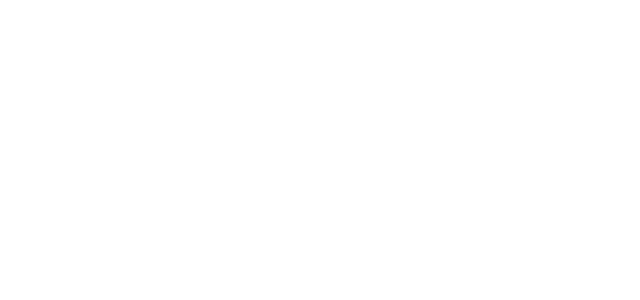
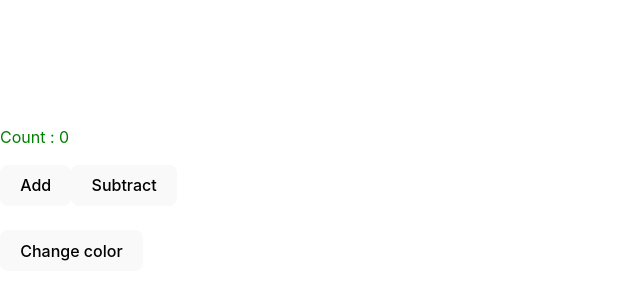
Before and after one commit to Parth-G27/React-Playground, a React (Vite) app: page /testing in a window 1280 px wide. Shown: the part 210-510 px from the top of the page, without its empty margins (0-640 px from the left). Built offline with nearby package versions, Linux system fonts and the light colour scheme.

Commit message:
Added CountAndColor & window.innerWidth

```diff
--- a/src/App.jsx
+++ b/src/App.jsx
@@ -5,19 +5,21 @@ import Food from "./Food";
 import Card from "./components/Card";
 import Students from "./components/Students";
 import List from "./components/List";
-import Button from "./components/Button"
-import  GroceryList  from "./components/GroceryList";
+import Button from "./components/Button";
+import GroceryList from "./components/GroceryList";
 import BioData from "./components/BioData";
 import Counter from "./components/Counter";
 import ColorPicker from "./components/ColorPicker";
-import Car from "./components/Car"
+import Car from "./components/Car";
 import ToDoListApp from "./components/ToDoListApp";
+import Testing from "./components/Testing";
+import CountAndColor from "./components/CountAndColor" ;
+import WidthAndHeightOfWindow from "./components/WidthAndHeightOfWindow";
 
 function App() {
   return (
     <Router>
       <Switch>
-
         <Route exact path="/">
           <Header />
           <Food />
@@ -31,50 +33,54 @@ function App() {
         </Route>
 
         <Route exact path="/props">
-          <Students name = "Kusukabe" age={30} isStudent={true}/>
-          <Students name = "Hakari" age={25} isStudent={false}/>
-          <Students name = "Yamazaki" age={22} isStudent={true}/>
+          <Students name="Kusukabe" age={30} isStudent={true} />
+          <Students name="Hakari" age={25} isStudent={false} />
+          <Students name="Yamazaki" age={22} isStudent={true} />
         </Route>
 
         <Route exact path="/render-lists">
-          <List/>
+          <List />
         </Route>
 
         <Route exact path="/click-event">
-          <Button/>
+          <Button />
         </Route>
 
         <Route exact path="/grocery">
-          <GroceryList/>
+          <GroceryList />
         </Route>
 
         <Route exact path="/biodata">
-          <BioData/>
+          <BioData />
         </Route>
 
         <Route exact path="/counter">
-          <Counter/>
+          <Counter />
         </Route>
 
         <Route exact path="/colorpicker">
-          <ColorPicker/>
+          <ColorPicker />
         </Route>
 
         <Route exact path="/car">
-          <Car/>
+          <Car />
         </Route>
 
         <Route exact path="/to-do-list">
-          <ToDoListApp/>
+          <ToDoListApp />
         </Route>
 
+        <Route exact path="/count-and-color">
+          <CountAndColor />
+        </Route>
 
+        <Route exact path="/width-and-height-of-window">
+          <WidthAndHeightOfWindow />
+        </Route>
 
-
-
-
-
-
+        <Route exact path="/testing">
+          <Testing />
+        </Route>
       </Switch>
     </Router>
   );
--- a/src/components/ColorPicker.jsx
+++ b/src/components/ColorPicker.jsx
@@ -1,26 +1,26 @@
-import { useState } from "react"
+import { useState } from "react";
 
 const ColorPicker = () => {
+  const [color, setcolor] = useState("#FFFFFF");
 
-    const [color, setcolor] = useState('#FFFFFF')
-
-    function handleColorChange(event){
-        setcolor(event.target.value)
+  function handleColorChange(event) {
+    setcolor(event.target.value);
   }
 
   return (
     <>
       <div className="color-picker-container">
         <h2>Color Picker</h2>
-    <div className="color-display " style={{backgroundColor: color}}>
-
-    </div>
+        <div
+          className="color-display "
+          style={{ backgroundColor: color }}
+        ></div>
 
         <p className="color-name">Selected color : {color}</p>
         <input type="color" value={color} onChange={handleColorChange} />
       </div>
     </>
-  )
-}
+  );
+};
 
-export default ColorPicker
+export default ColorPicker;
--- /dev/null
+++ b/src/components/CountAndColor.jsx
@@ -0,0 +1,38 @@
+
+import { useEffect, useState } from "react";
+
+const Testing = () => {
+  const [count, setcount] = useState(0);
+  const [color, setcolor] = useState('green')
+
+
+  useEffect( () => {
+
+    document.title = `Count ${count} ${color}`;
+
+  },[count, color]);
+
+  function addCount() {
+    setcount((c) => c + 1);
+  }
+
+  function subtractCount() {
+    setcount((c) => c - 1);
+  }
+
+  function changeColor(){
+    setcolor( c => c === 'green' ? "red" : "green")
+  }
+
+  return (
+    <>
+      <p style={{color: color}}>Count : {count} </p>
+      <button onClick={addCount}>Add</button>
+      <button onClick={subtractCount}>Subtract</button> <br /> <br />
+      <button onClick={changeColor}>Change color</button>
+
+    </>
+  );
+};
+
+export default Testing;
--- /dev/null
+++ b/src/components/ReactHooksInfo.jsx
@@ -0,0 +1,5 @@
+// useEffect(function, [dependencies])
+
+// 1. useEffect(() => {})           // Runs after every re-render
+// 2. useEffect(() => {},[])       // Runs only on mount
+// 3. useEffect(() => {},[value])  // Runs on mout + when value changes
--- /dev/null
+++ b/src/components/Testing.jsx
@@ -0,0 +1,38 @@
+
+import { useEffect, useState } from "react";
+
+const Testing = () => {
+  const [count, setcount] = useState(0);
+  const [color, setcolor] = useState('green')
+
+
+  useEffect( () => {
+
+    document.title = `Count ${count} ${color}`;
+
+  },[count, color]);
+
+  function addCount() {
+    setcount((c) => c + 1);
+  }
+
+  function subtractCount() {
+    setcount((c) => c - 1);
+  }
+
+  function changeColor(){
+    setcolor( c => c === 'green' ? "red" : "green")
+  }
+
+  return (
+    <>
+      <p style={{color: color}}>Count : {count} </p>
+      <button onClick={addCount}>Add</button>
+      <button onClick={subtractCount}>Subtract</button> <br /> <br />
+      <button onClick={changeColor}>Change color</button>
+
+    </>
+  );
+};
+
+export default Testing;
--- a/src/components/ToDoListApp.jsx
+++ b/src/components/ToDoListApp.jsx
@@ -1,44 +1,53 @@
-import {useState} from 'react'
+import { useState } from "react";
 
 const ToDoListApp = () => {
+  const [task, setTask] = useState("");
+  const [taskList, setTaskList] = useState([]);
 
-
-    const [task, setTask] = useState('')
-    const [taskList, setTaskList] = useState([])
-
-
-
-    function handelTask(event){
+  function handelTask(event) {
     setTask(event.target.value);
-        console.log(task)
+    console.log(task);
   }
 
-    function addTask(){
-
-        setTaskList((prevTasks) => [...prevTasks,task])
-
+  function addTask() {
+    setTaskList((prevTasks) => [...prevTasks, task]);
 
     // console.log(taskList)
 
-        setTask('')
+    setTask("");
   }
 
-    function deleteTask(index){
-        const updatedList = taskList.filter((_,i) => i!== index)
-        setTaskList(updatedList)
-
+  function deleteTask(index) {
+    const updatedList = taskList.filter((_, i) => i !== index);
+    setTaskList(updatedList);
   }
-
-
 
   return (
     <>
       <h2>To Do List App</h2>
-    <input type="text" placeholder='Add Task' onChange={(e) => handelTask(e)} />
-    <button type='submit' style={{border: "1px solid black", margin : "10px"}} onClick={()=>addTask()}> Add</button>
-    <div>{taskList.map((item,index)=><li key  = {index}><span>{item}</span><button onClick={() => deleteTask(index)}>delete</button></li>)}</div>
+      <input
+        type="text"
+        placeholder="Add Task"
+        onChange={(e) => handelTask(e)}
+      />
+      <button
+        type="submit"
+        style={{ border: "1px solid black", margin: "10px" }}
+        onClick={() => addTask()}
+      >
+        {" "}
+        Add
+      </button>
+      <div>
+        {taskList.map((item, index) => (
+          <li key={index}>
+            <span>{item}</span>
+            <button onClick={() => deleteTask(index)}>delete</button>
+          </li>
+        ))}
+      </div>
     </>
-  )
-}
+  );
+};
 
-export default ToDoListApp
+export default ToDoListApp;
--- /dev/null
+++ b/src/components/WidthAndHeightOfWindow.jsx
@@ -0,0 +1,32 @@
+import {useState, useEffect} from 'react'
+
+const WidthAndHeightOfWindow = () => {
+
+    const [width, setwidth] = useState(window.innerWidth);
+    const [height, setheight] = useState(window.innerHeight)
+
+    useEffect(() => {
+        window.addEventListener("resize", handlSize)
+
+
+
+    }, [width,height])
+
+
+    function handlSize(){
+        setwidth(window.innerWidth);
+        setheight(window.innerHeight)
+    }
+
+
+
+  return (
+    <>
+    <h2>Width And Height Of Window</h2>
+    <p>Window width : {width}</p>
+    <p>Window height : {height}</p>
+    </>
+  )
+}
+
+export default WidthAndHeightOfWindow
```
Lines whose indentation alone changed are shown as unchanged.
